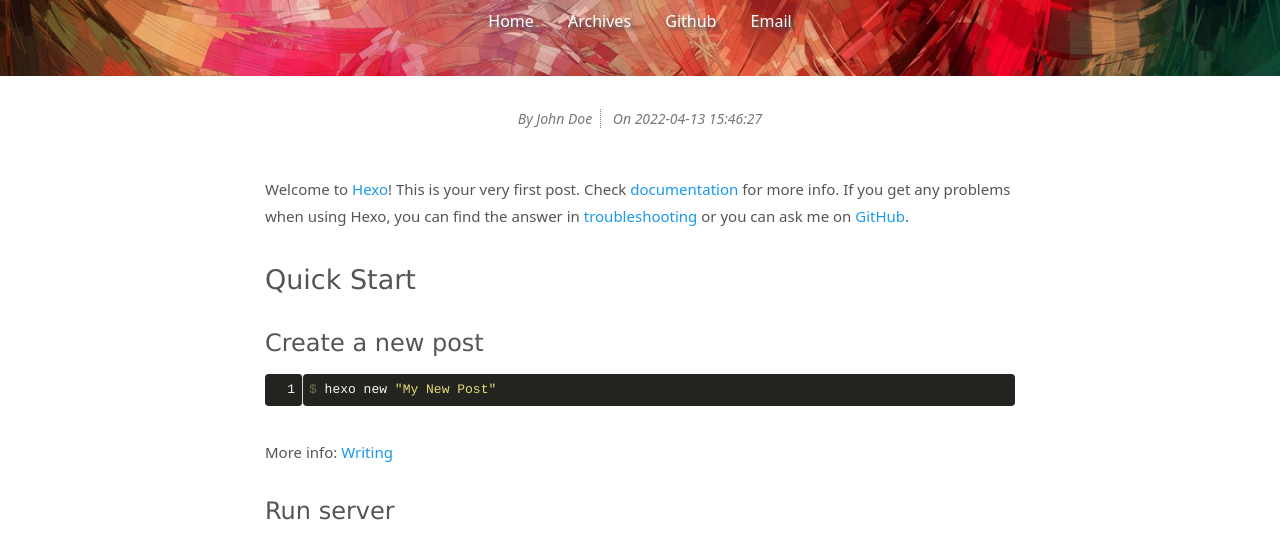
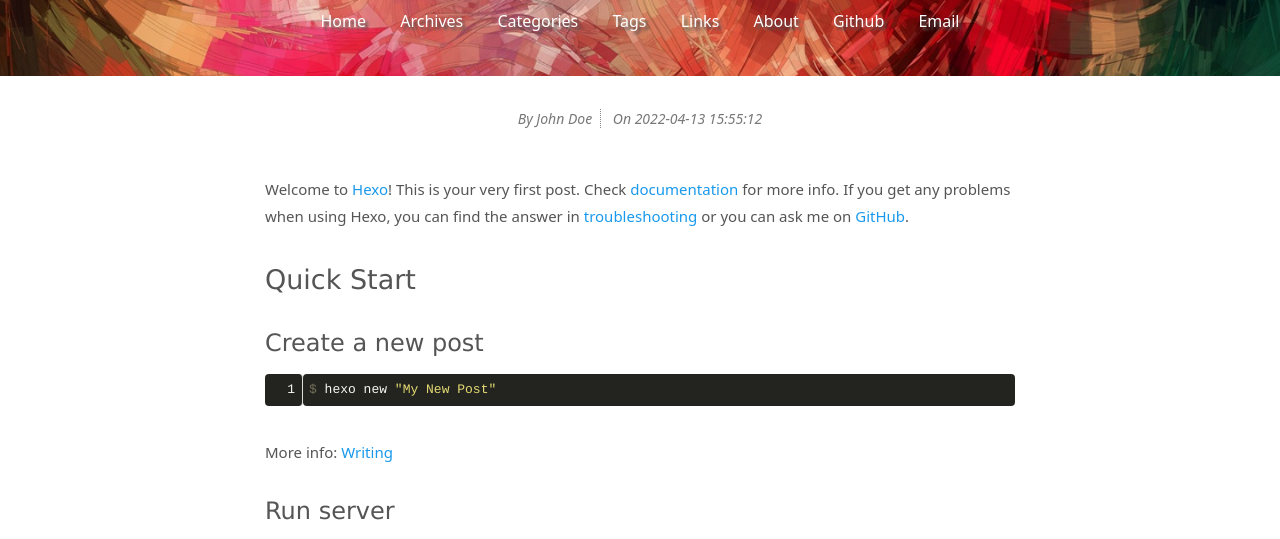
Before and after one commit to dsgadsv/Liu.github.io, a plain HTML site: page 2022/04/13/hello-world/index.html in a window 1280 px wide. Shown: the part 208-747 px from the top of the page. Drawn offline with Linux system fonts and the light colour scheme.

Commit message:
Site updated: 2022-04-15 15:55:12

```diff
--- a/2022/04/13/hello-world/index.html
+++ b/2022/04/13/hello-world/index.html
@@ -70,6 +70,38 @@
               </li>
 
               <li>
+                <a href="/categories">
+
+                  Categories
+
+                </a>
+              </li>
+
+              <li>
+                <a href="/tags">
+
+                  Tags
+
+                </a>
+              </li>
+
+              <li>
+                <a href="/links">
+
+                  Links
+
+                </a>
+              </li>
+
+              <li>
+                <a href="/about">
+
+                  About
+
+                </a>
+              </li>
+
+              <li>
                 <a href="https://github.com/<your-github-username>">
 
                   Github
@@ -104,7 +136,7 @@
           <!-- Date -->
           <span class="date-time info">On
             <span class="date">2022-04-13</span>
-            <span class="time">15:46:27</span>
+            <span class="time">15:55:12</span>
           </span>
 
         </div>
```
Also changed, not shown: 2022/04/15/css/index.html (+33 -1 lines), 2022/04/15/css基础/index.html (+33 -1 lines), archives/2022/04/index.html (+32 -0 lines), archives/2022/index.html (+32 -0 lines), archives/index.html (+32 -0 lines), index.html (+32 -0 lines).
